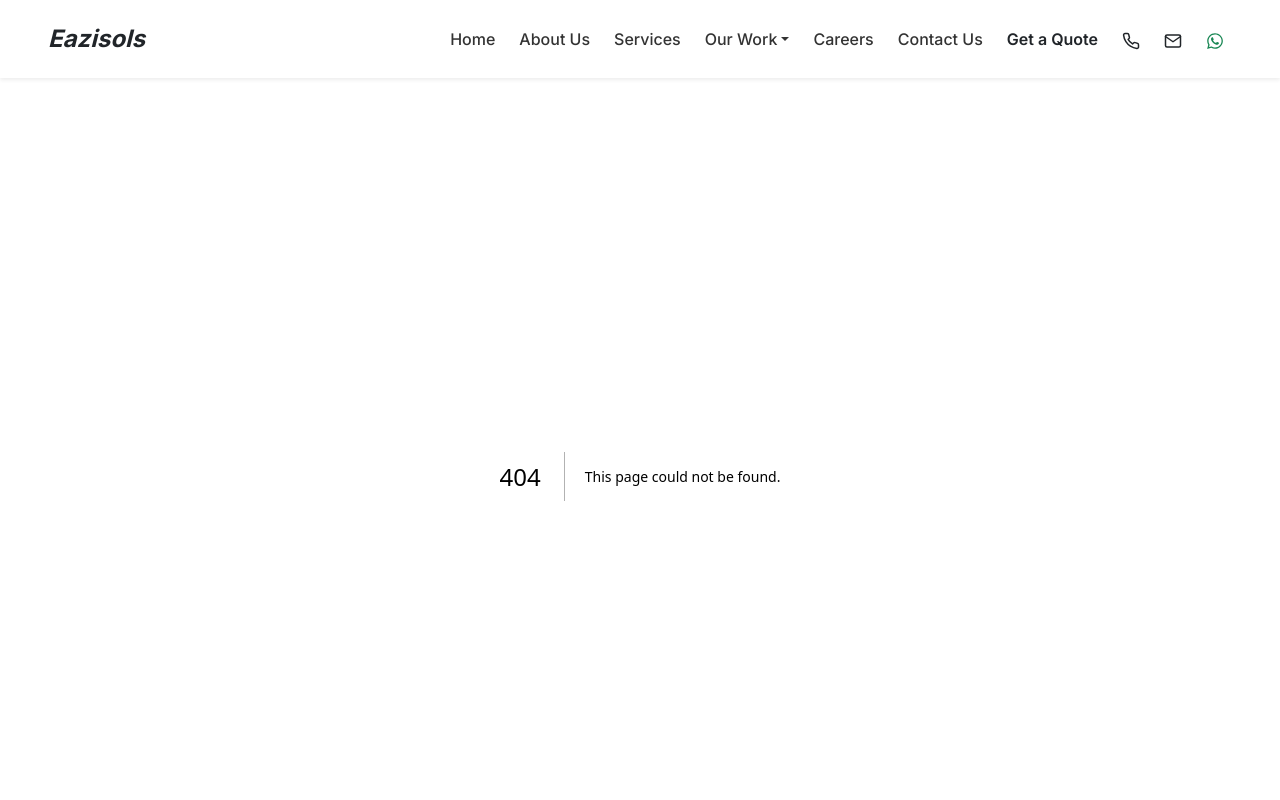
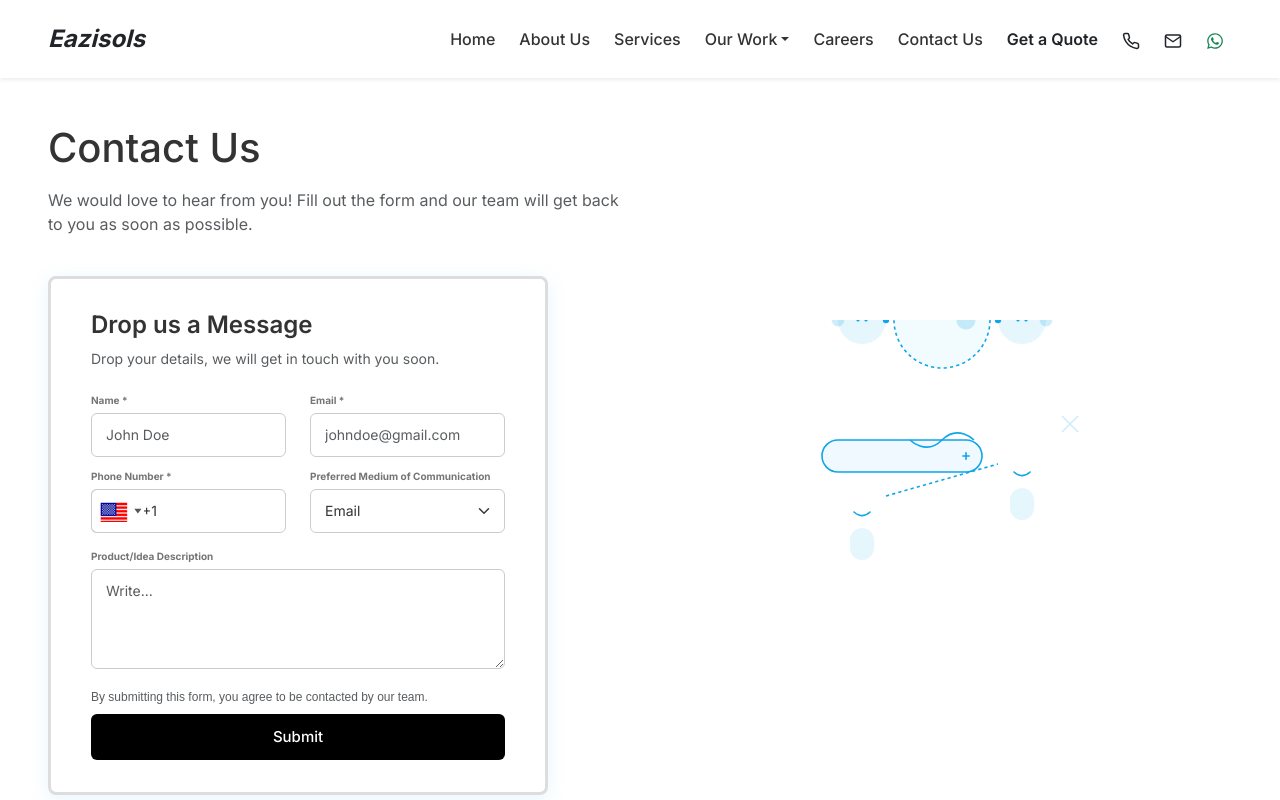
Before and after one commit to eazisols-asad/eazisols_frontend, a Next.js app: page /contact in a window 1280 px wide. Before the commit this address had no page. Shown: the top 800 px of the page. Built offline with nearby package versions, Linux system fonts and the light colour scheme.

Commit message:
make layout of contact us page

```diff
--- /dev/null
+++ b/src/app/contact/page.js
@@ -0,0 +1,25 @@
+import ContactForm from '../components/ContactForm';
+import Image from 'next/image';
+import contactIllustration from '../../../public/contact-illustration.svg';
+
+export const metadata = {
+  title: 'Contact Us | Eazisols',
+  description: 'Get in touch with Eazisols for your next project or inquiry.',
+};
+
+export default function ContactPage() {
+  return (
+    <section className="container py-5">
+      <div className="row align-items-center">
+        <div className="col-md-6 mb-4 mb-md-0">
+          <h1 className="mb-3">Contact Us</h1>
+          <p className="mb-4 text-muted">We would love to hear from you! Fill out the form and our team will get back to you as soon as possible.</p>
+          <ContactForm buttonText="Sending..." />
+        </div>
+        <div className="col-md-6 text-center">
+          <Image src={contactIllustration} alt="Contact Illustration" width={400} height={400} style={{maxWidth: '100%', height: 'auto'}} />
+        </div>
+      </div>
+    </section>
+  );
+}
```
Also changed, not shown: src/app/cost-calculator/page.js (+9 -5 lines).
